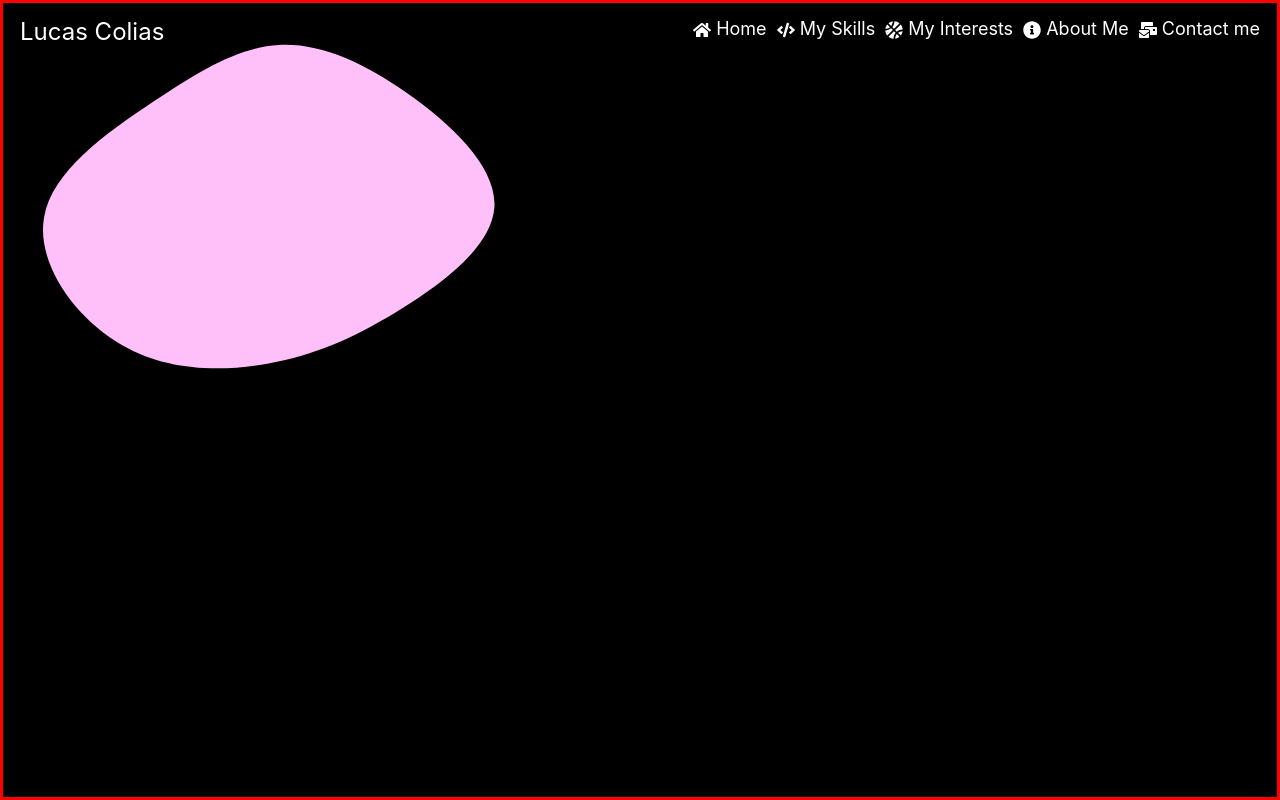
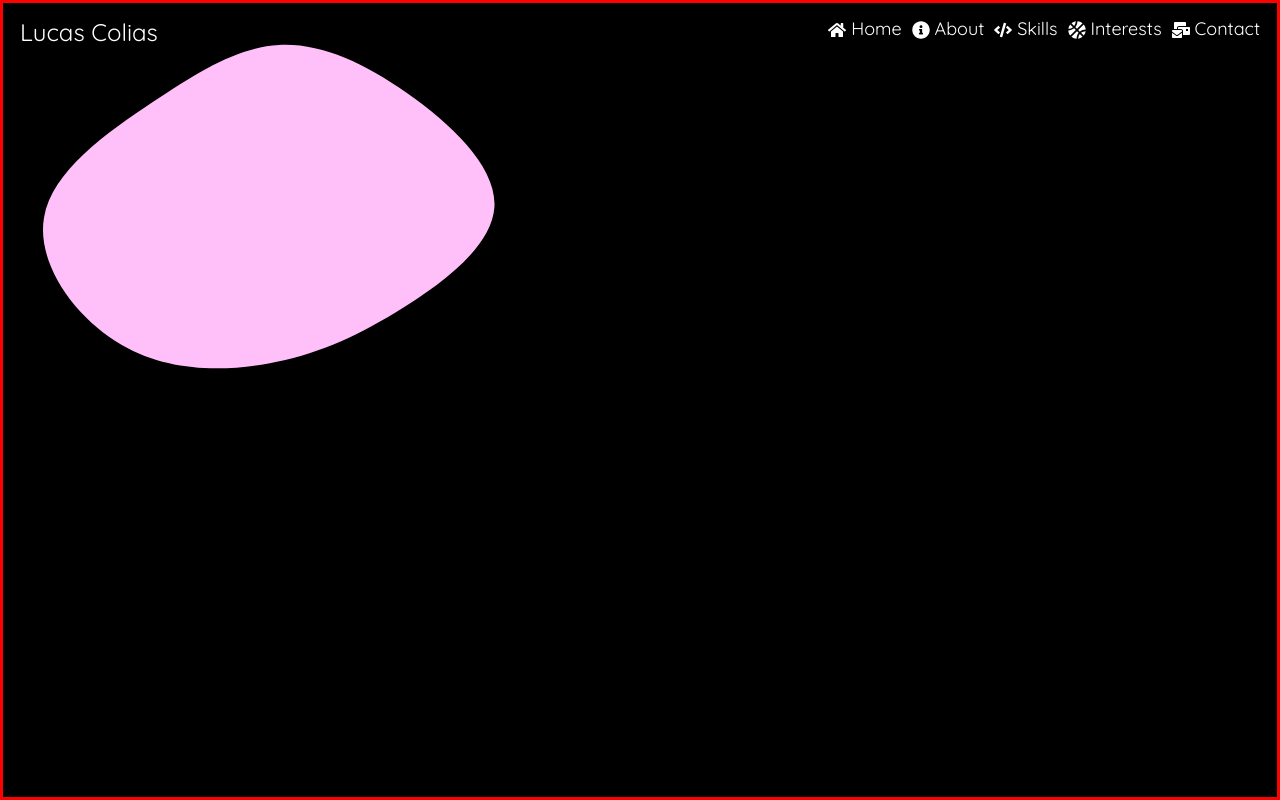
Before and after one commit to lcolias/MyReactWebsite, a React (Create React App) app in the folder my-website/: page / in a window 1280 px wide. Built offline with nearby package versions, Linux system fonts and the light colour scheme.

Commit message:
Font Style and Navbar Renaming
Changed Website main font to "Quicksand". Navigation links were changed to more simplistic names.

```diff
--- a/my-website/public/index.html
+++ b/my-website/public/index.html
@@ -8,6 +8,7 @@
       name="description"
       content="Web site created using create-react-app"
     />
+    <link rel="preconnect" href="https://fonts.googleapis.com"><link rel="preconnect" href="https://fonts.gstatic.com" crossorigin><link href="https://fonts.googleapis.com/css2?family=Quicksand:wght@300;400;500;600;700&family=Roboto:ital,wght@0,100;0,300;0,400;0,500;0,700;0,900;1,100;1,300;1,400;1,500;1,700;1,900&display=swap" rel="stylesheet">
     <title>Lucas P. Colias | Software Engineer</title>
   </head>
   <body>
--- a/my-website/src/components/Navbar/Navbar.css
+++ b/my-website/src/components/Navbar/Navbar.css
@@ -3,6 +3,8 @@
     box-sizing: border-box;
     padding: 0;
     margin: 0;
+
+    font-family: 'Quicksand';
 }
 
 nav {
--- a/my-website/src/components/Navbar/Navbar.js
+++ b/my-website/src/components/Navbar/Navbar.js
@@ -18,11 +18,11 @@ function Navbar() {
         <nav className='navbar'>
             <ul className={toggled ? 'active navbar-container' : 'navbar-container'}>
                 <li className='navbar-logo'><Link to='' > Lucas Colias </Link></li>
-                <li className='navbar-link'><Link to=''         >    <FaHome /> Home                    </Link></li>
-                <li className='navbar-link'><Link to='skills'   >   <FaCode /> My Skills               </Link></li>
-                <li className='navbar-link'><Link to='funstuff' >   <FaBasketballBall /> My Interests  </Link></li>
-                <li className='navbar-link'><Link to='about'    >   <FaInfoCircle /> About Me          </Link></li>
-                <li className='navbar-link'><Link to='contact'  >   <FaMailBulk /> Contact me          </Link> </li>
+                <li className='navbar-link'><Link to=''         >   <FaHome />            Home      </Link></li>
+                <li className='navbar-link'><Link to='about'    >   <FaInfoCircle />      About     </Link></li>
+                <li className='navbar-link'><Link to='skills'   >   <FaCode />            Skills    </Link></li>
+                <li className='navbar-link'><Link to='funstuff' >   <FaBasketballBall />  Interests </Link></li>
+                <li className='navbar-link'><Link to='contact'  >   <FaMailBulk />        Contact   </Link></li>
                 <li className='toggle' onClick={toggle}>  <a href='#'>  {toggled ? <FaTimes /> : <FaBars />}  </a> </li>
             </ul>
         </nav>
--- a/my-website/src/index.css
+++ b/my-website/src/index.css
@@ -53,9 +53,7 @@ table {
 }
 body {
   margin: 0;
-  font-family: -apple-system, BlinkMacSystemFont, 'Segoe UI', 'Roboto', 'Oxygen',
-    'Ubuntu', 'Cantarell', 'Fira Sans', 'Droid Sans', 'Helvetica Neue',
-    sans-serif;
+  font-family: 'Quicksand', sans-serif;
   -webkit-font-smoothing: antialiased;
   -moz-osx-font-smoothing: grayscale;
 }
```
